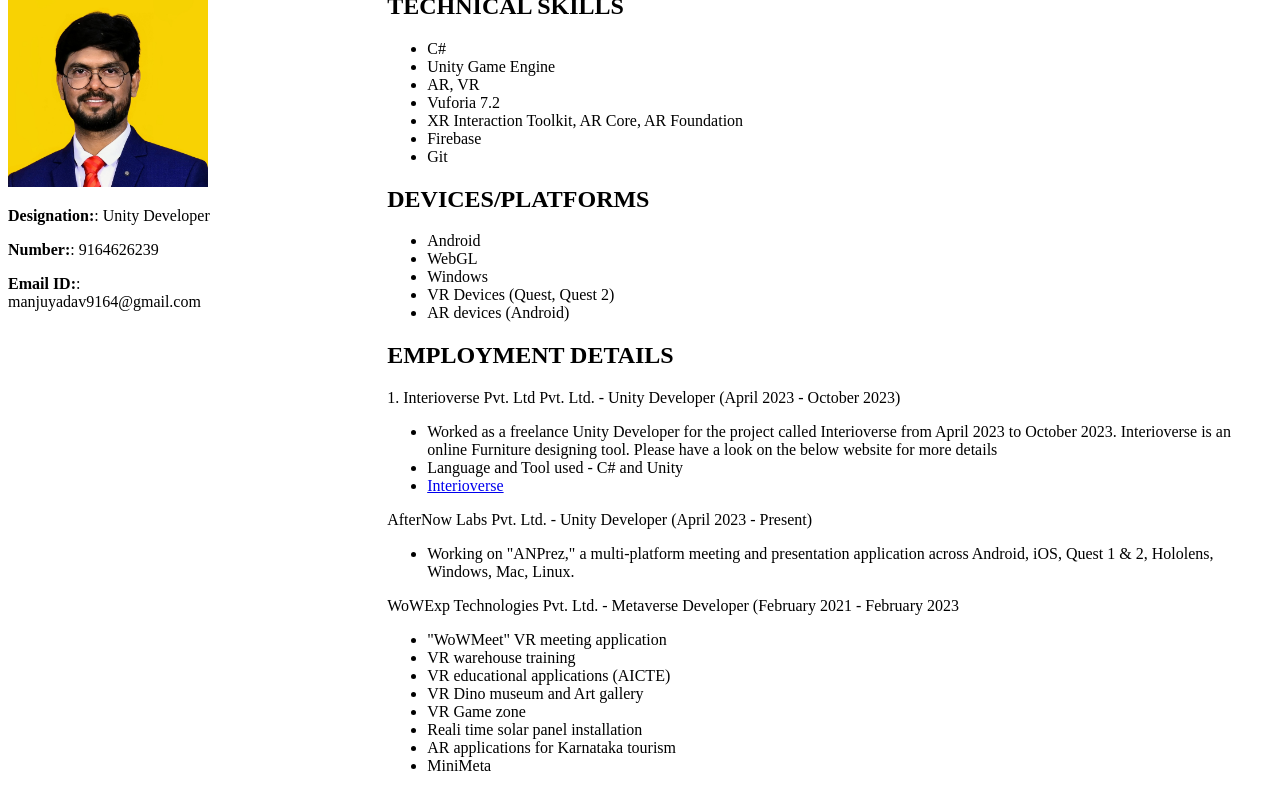
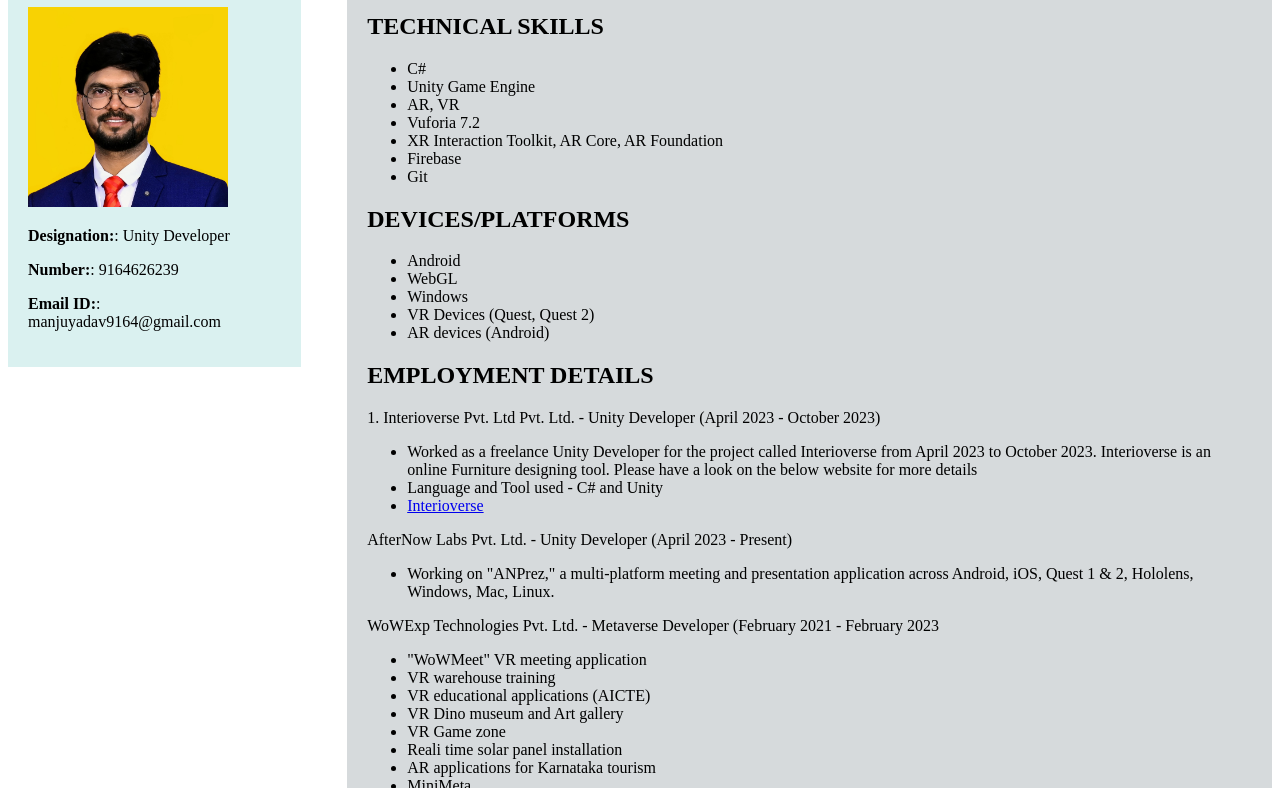
Before and after one commit to ManjunathYadav/ManjunathYadav.github.io, a plain HTML site: page index.html in a window 1280 px wide. Shown: the part 138-926 px from the top of the page. Drawn offline with Linux system fonts and the light colour scheme.

Commit message:
Update index.html

```diff
--- a/index.html
+++ b/index.html
@@ -12,9 +12,13 @@
     }
     .left-side {
       width: 20%;
+      background-color: #daf1f0; /* Background color for the left side */
+      padding: 20px; /* Adding some padding for better appearance */
     }
     .right-side {
       width: 70%;
+      background-color: #d6dadc; /* Background color for the right side */
+      padding: 20px; /* Adding some padding for better appearance */
     }
     /* Add more CSS styles as needed */
   </style>
```
